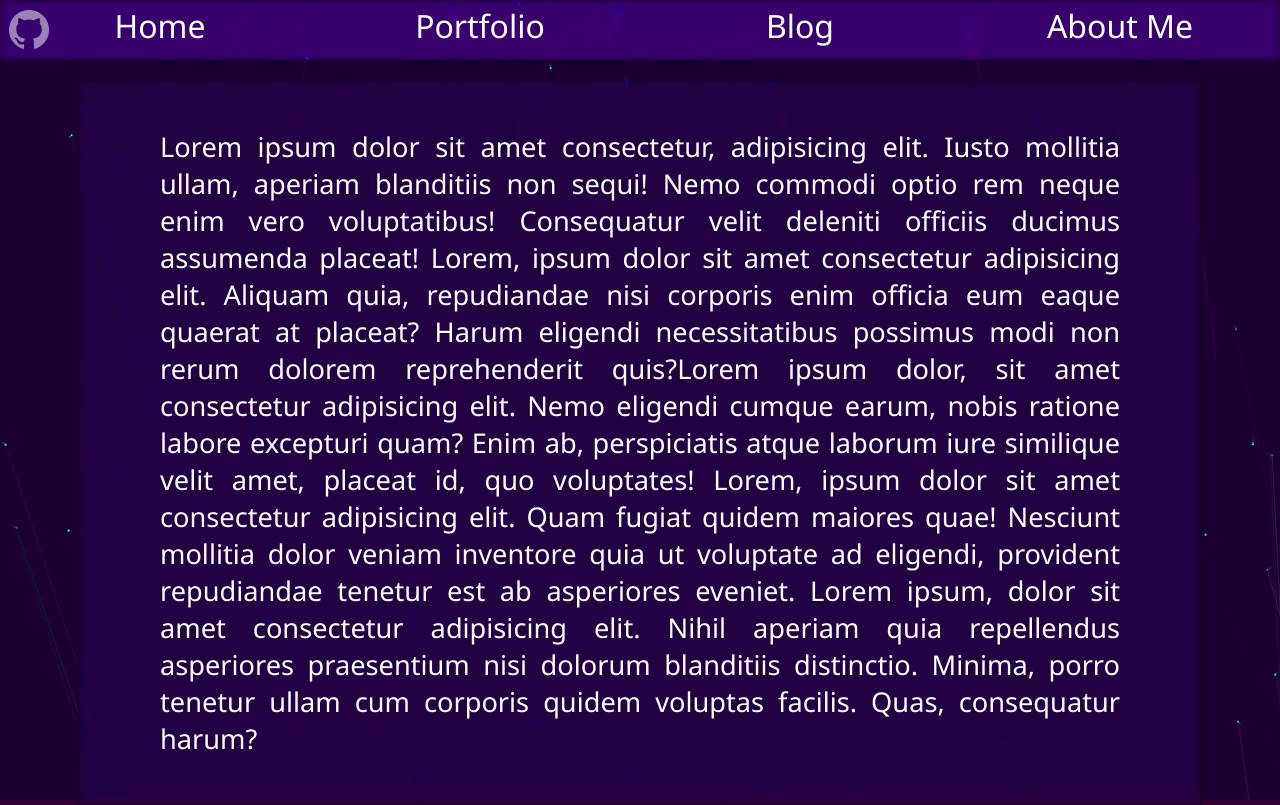
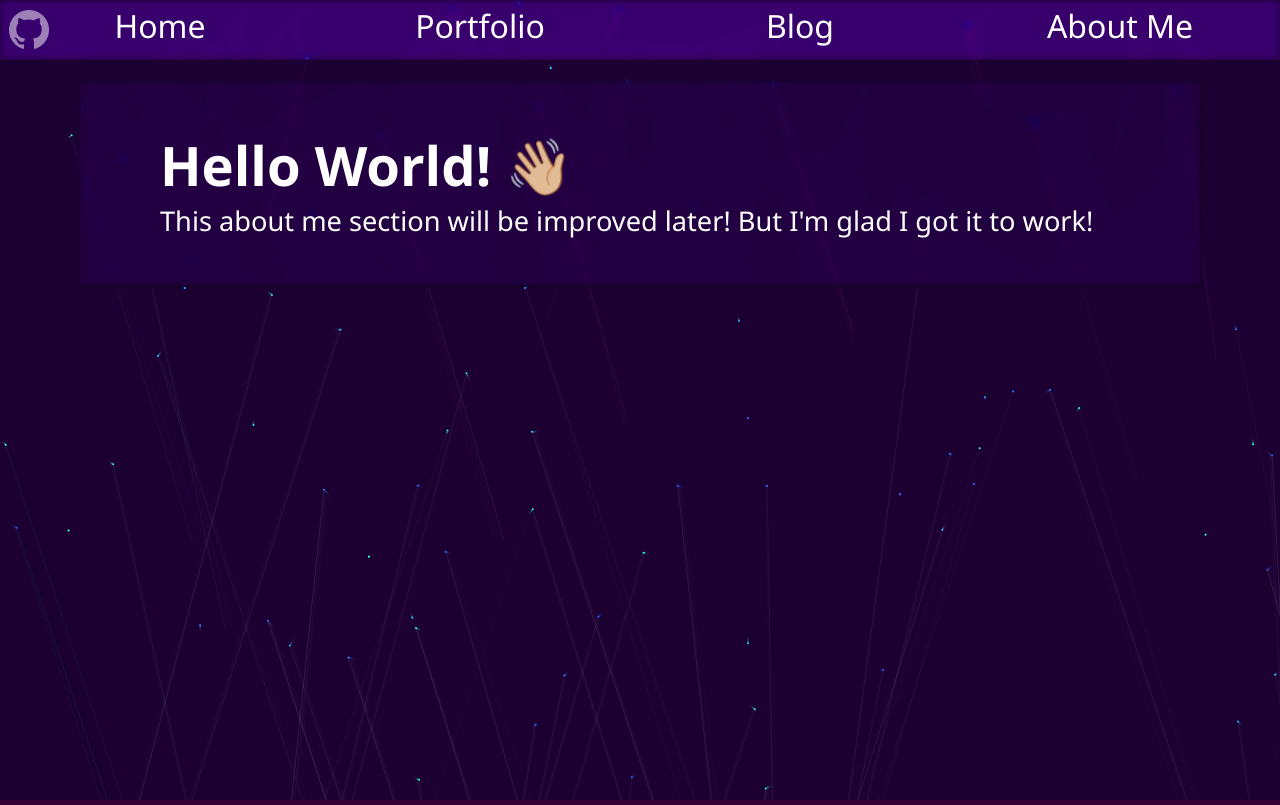
Before and after one commit to AtriusX/AtriusX.github.io, a React (Create React App) app: page /about in a window 1280 px wide. Built offline with nearby package versions, Linux system fonts and the light colour scheme.

Commit message:
Create about page

```diff
--- /dev/null
+++ b/src/pages/About.md
@@ -0,0 +1,3 @@
+# Hello World! 👋🏼
+
+This about me section will be improved later! But I'm glad I got it to work!
--- a/src/pages/About.tsx
+++ b/src/pages/About.tsx
@@ -1,10 +1,24 @@
-import React from 'react';
+import React, { Component } from 'react';
 import './About.css';
+import Markdown from 'react-markdown';
+// @ts-ignore
+import about from './About.md';
 
-export default function() {
-    return <>
-        <div className={"about-container"}>
-            Lorem ipsum dolor sit amet consectetur, adipisicing elit. Iusto mollitia ullam, aperiam blanditiis non sequi! Nemo commodi optio rem neque enim vero voluptatibus! Consequatur velit deleniti officiis ducimus assumenda placeat! Lorem, ipsum dolor sit amet consectetur adipisicing elit. Aliquam quia, repudiandae nisi corporis enim officia eum eaque quaerat at placeat? Harum eligendi necessitatibus possimus modi non rerum dolorem reprehenderit quis?Lorem ipsum dolor, sit amet consectetur adipisicing elit. Nemo eligendi cumque earum, nobis ratione labore excepturi quam? Enim ab, perspiciatis atque laborum iure similique velit amet, placeat id, quo voluptates! Lorem, ipsum dolor sit amet consectetur adipisicing elit. Quam fugiat quidem maiores quae! Nesciunt mollitia dolor veniam inventore quia ut voluptate ad eligendi, provident repudiandae tenetur est ab asperiores eveniet. Lorem ipsum, dolor sit amet consectetur adipisicing elit. Nihil aperiam quia repellendus asperiores praesentium nisi dolorum blanditiis distinctio. Minima, porro tenetur ullam cum corporis quidem voluptas facilis. Quas, consequatur harum?
-        </div>
-    </>
+export default class About extends Component<any, { about: string }> {
+    constructor(props: any) {
+        super(props);
+        this.state = { about: "" };
+    }
+
+    componentWillMount() {
+        fetch(about).then(r => r.text()).then(t => this.setState({ about: t }));
+    }
+
+    public render() {
+        return <>
+            <div className={"about-container"}>
+                <Markdown source={this.state.about} />
+            </div>
+        </>
+    }
 }
```
